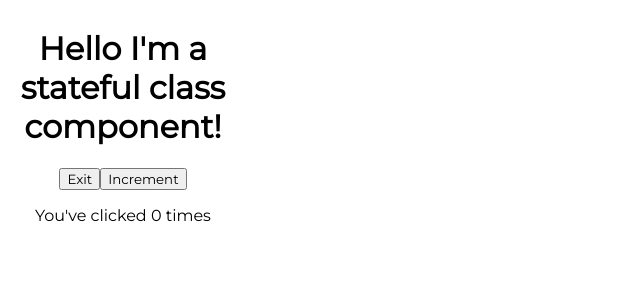
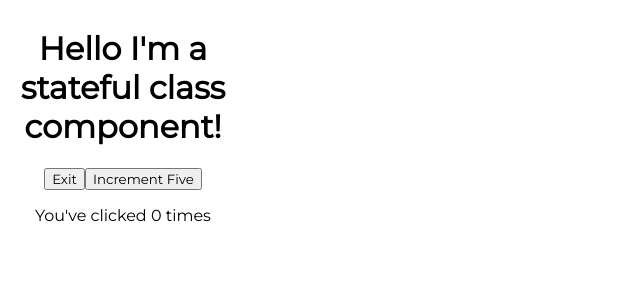
Before and after one commit to conor-timmis/react-challenges, a React (Create React App) app in the folder my-app/: page / in a window 1280 px wide. Shown: the top 300 px of the page, without its empty margins (0-640 px from the left). Built offline with nearby package versions, Linux system fonts and the light colour scheme.

Commit message:
Add example of grouped calls non-functional

```diff
--- a/my-app/src/components/StatefulGreeting.js
+++ b/my-app/src/components/StatefulGreeting.js
@@ -27,6 +27,15 @@ class StatefulGreeting extends React.Component {
     this.setState({
         count: this.state.count + 1
     })
+    console.log(this.state.count)
+  }
+
+  incrementFive() {
+    this.increment()
+    this.increment()
+    this.increment()
+    this.increment()
+    this.increment()
   }
 
   render() {
@@ -38,8 +47,8 @@ class StatefulGreeting extends React.Component {
         <button onClick={() => this.handleClick()}>
           {this.state.buttonText}
         </button>
-        <button onClick={() => this.increment()}>
-            Increment
+        <button onClick={() => this.incrementFive()}>
+            Increment Five
         </button>
         <p>You've clicked {this.state.count} times</p>
       </div>
```
